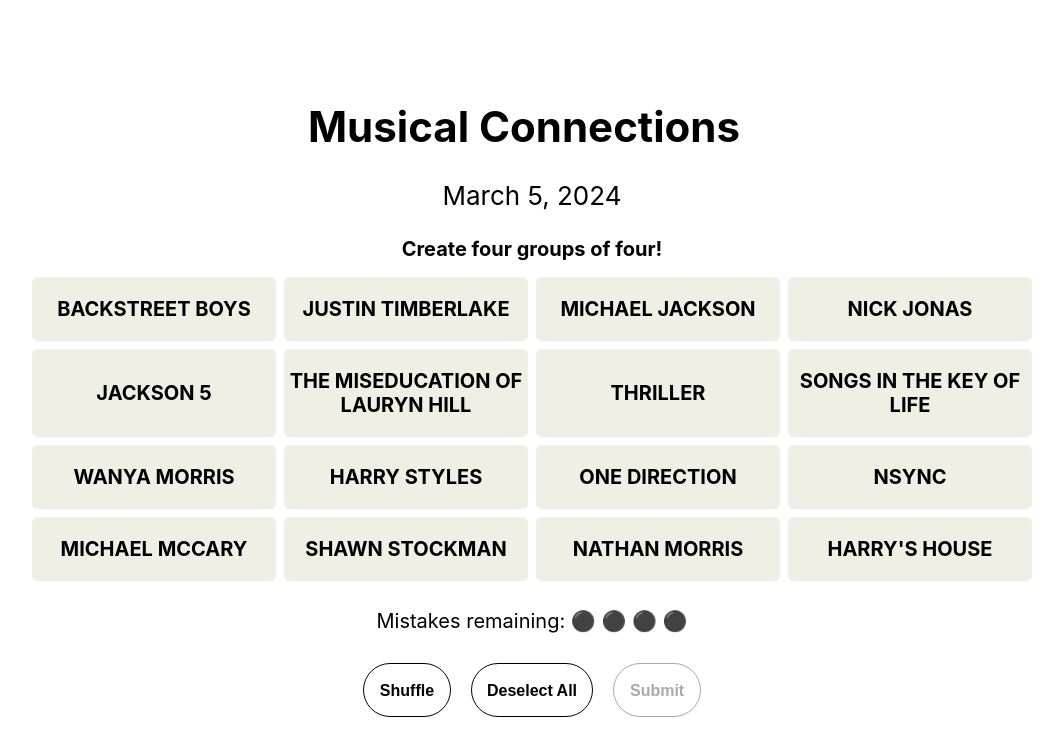
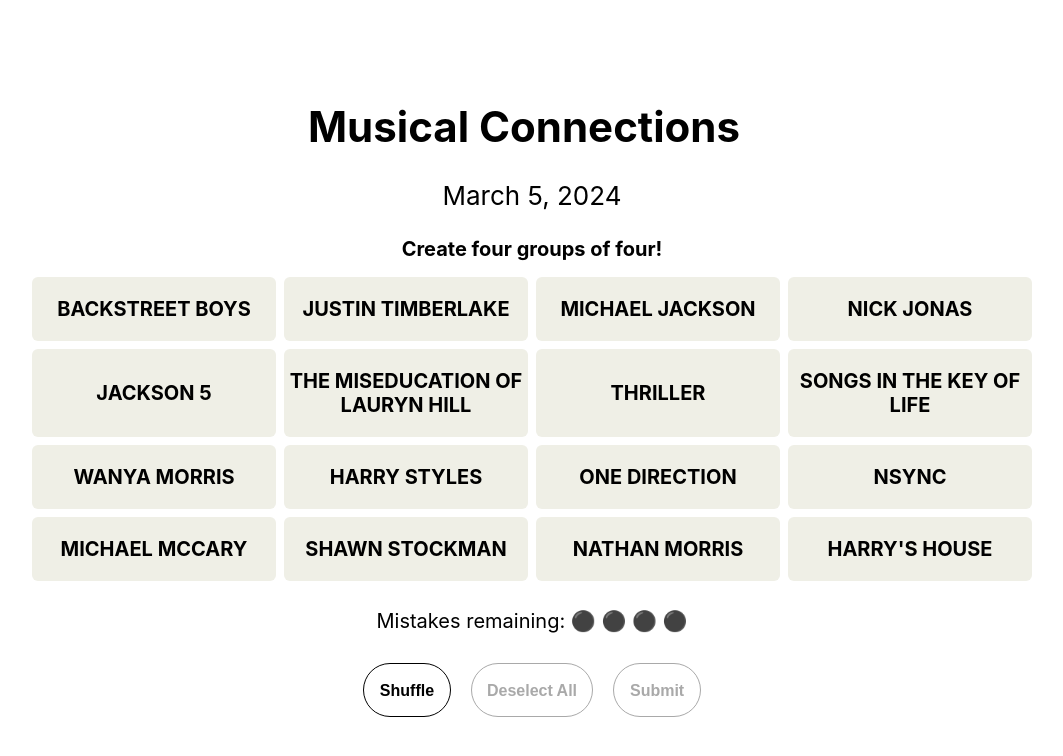
Before and after one commit to roxyabedi/musical-connections, a React (Create React App) app: page / in a window 1280 px wide. Shown: the top 756 px of the page, without its empty margins (108-1171 px from the left). Built offline with nearby package versions, Linux system fonts and the light colour scheme.

Commit message:
update deselect button to disable

```diff
--- a/src/components/Buttons.js
+++ b/src/components/Buttons.js
@@ -18,7 +18,15 @@
           Shuffle
         </button>
         <br></br>
-        <button onClick={() => deselectAllCards({ cards, setCards })}>
+        <button
+          className={
+            !cards.filter((card) => card.highlighted).length
+              ? 'disabled-submit'
+              : ''
+          }
+          disabled={!cards.filter((card) => card.highlighted).length}
+          onClick={() => deselectAllCards({ cards, setCards })}
+        >
           Deselect All
         </button>
         <br></br>
```
